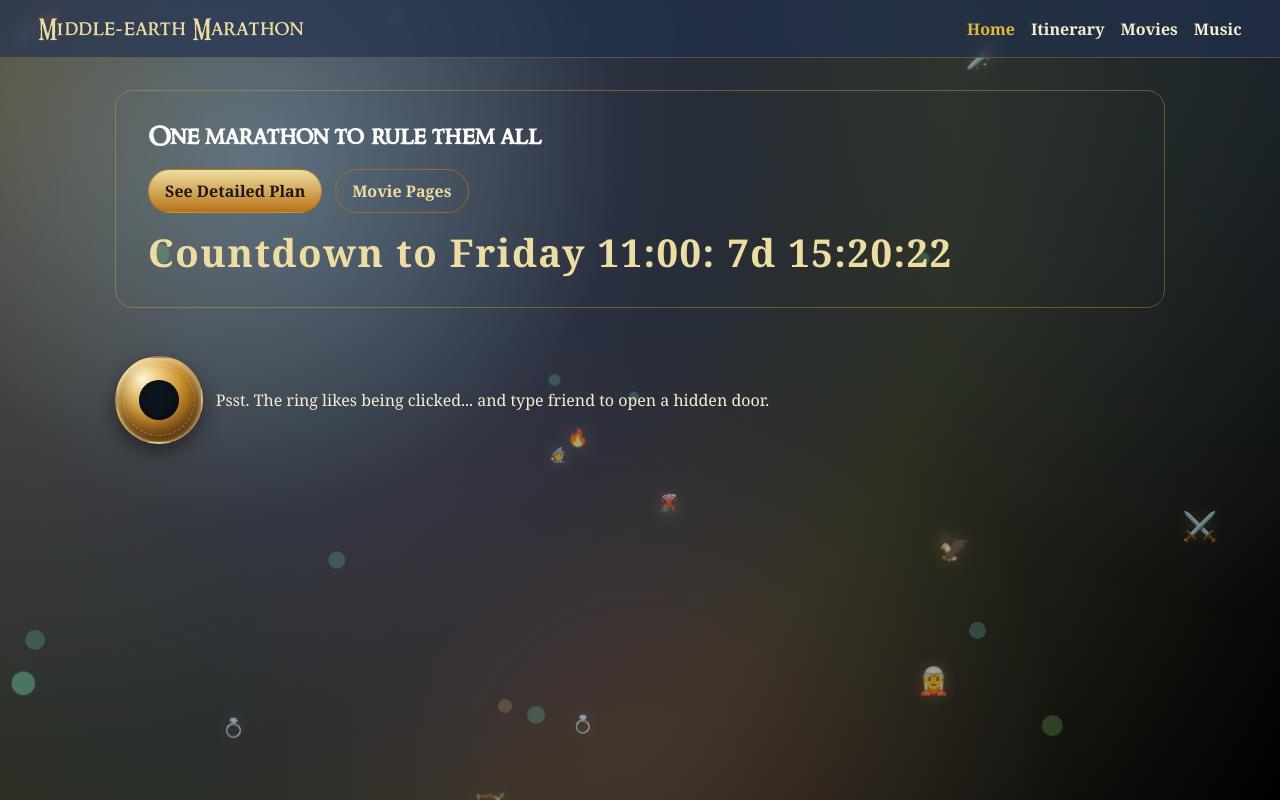
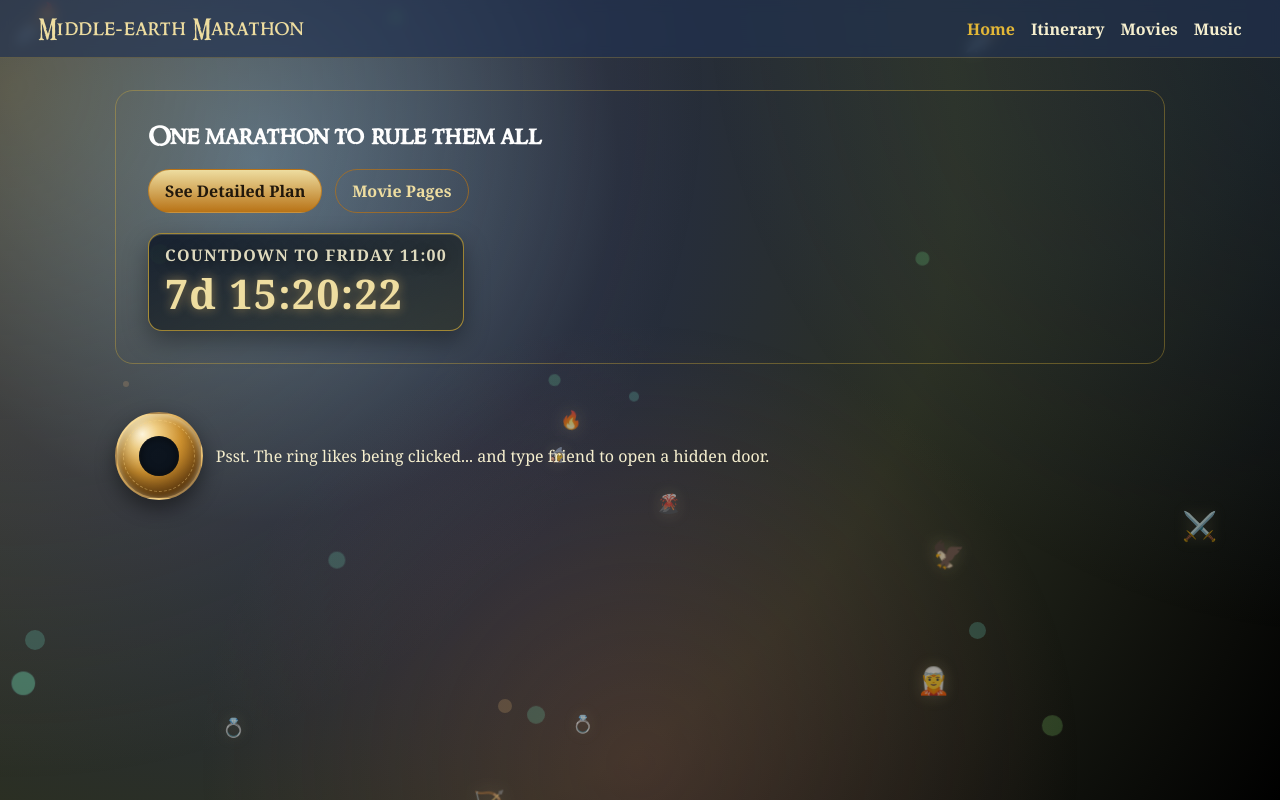
Before and after one commit to emilfo/lotr-marathon, a plain HTML site: page index.html in a window 1280 px wide. Drawn offline with Linux system fonts and the light colour scheme.

Commit message:
Style countdown card with pulsing timer and speed up emojis

```diff
--- a/app.js
+++ b/app.js
@@ -34,7 +34,7 @@
   emoji.style.left = `${Math.random() * 100}%`;
   emoji.style.top = `${Math.random() * 100}%`;
   emoji.style.fontSize = `${0.8 + Math.random() * 1}rem`;
-  emoji.style.setProperty("--speed", `${9 + Math.random() * 13}s`);
+  emoji.style.setProperty("--speed", `${5 + Math.random() * 8}s`);
   emoji.style.setProperty("--rise", `${10 + Math.random() * 35}px`);
   emoji.style.setProperty("--slide", `${-24 + Math.random() * 48}px`);
   emoji.style.animationDelay = `${Math.random() * 9}s`;
@@ -160,7 +160,7 @@
     const hh = String(hours).padStart(2, "0");
     const mm = String(mins).padStart(2, "0");
     const ss = String(secs).padStart(2, "0");
-    countdownNode.textContent = `Countdown to Friday 11:00: ${days}d ${hh}:${mm}:${ss}`;
+    countdownNode.innerHTML = `<span class="countdown-label">Countdown to Friday 11:00</span><span class="countdown-time">${days}d ${hh}:${mm}:${ss}</span>`;
   };
 
   tick();
--- a/styles.css
+++ b/styles.css
@@ -221,12 +221,50 @@
 }
 
 .countdown {
-  margin-top: 1rem;
-  color: var(--logo-light);
+  margin-top: 1.25rem;
+  color: var(--logo-ivory);
   font-weight: 700;
   font-size: clamp(1.4rem, 4vw, 2.4rem);
   letter-spacing: 0.04em;
   line-height: 1.2;
+  display: inline-flex;
+  align-items: center;
+  padding: 0.75rem 1rem;
+  border-radius: 14px;
+  border: 1px solid rgba(227, 183, 55, 0.65);
+  background:
+    linear-gradient(160deg, rgba(15, 25, 41, 0.88), rgba(43, 47, 34, 0.6));
+  box-shadow:
+    0 10px 24px rgba(0, 0, 0, 0.35),
+    inset 0 1px 0 rgba(255, 238, 198, 0.18);
+  text-shadow: 0 2px 12px rgba(0, 0, 0, 0.6);
+  flex-direction: column;
+  align-items: flex-start;
+  gap: 0.2rem;
+}
+
+.countdown-label {
+  font-size: clamp(0.8rem, 1.4vw, 1rem);
+  letter-spacing: 0.08em;
+  text-transform: uppercase;
+  color: rgba(245, 238, 206, 0.9);
+}
+
+.countdown-time {
+  font-size: clamp(1.45rem, 4.3vw, 2.55rem);
+  font-weight: 800;
+  color: var(--logo-light);
+  animation: countdown-pulse 1s ease-in-out infinite;
+}
+
+@keyframes countdown-pulse {
+  0%,
+  100% {
+    text-shadow: 0 0 10px rgba(255, 203, 107, 0.45);
+  }
+  50% {
+    text-shadow: 0 0 18px rgba(255, 203, 107, 0.9);
+  }
 }
 
 .timeline-grid,
```
